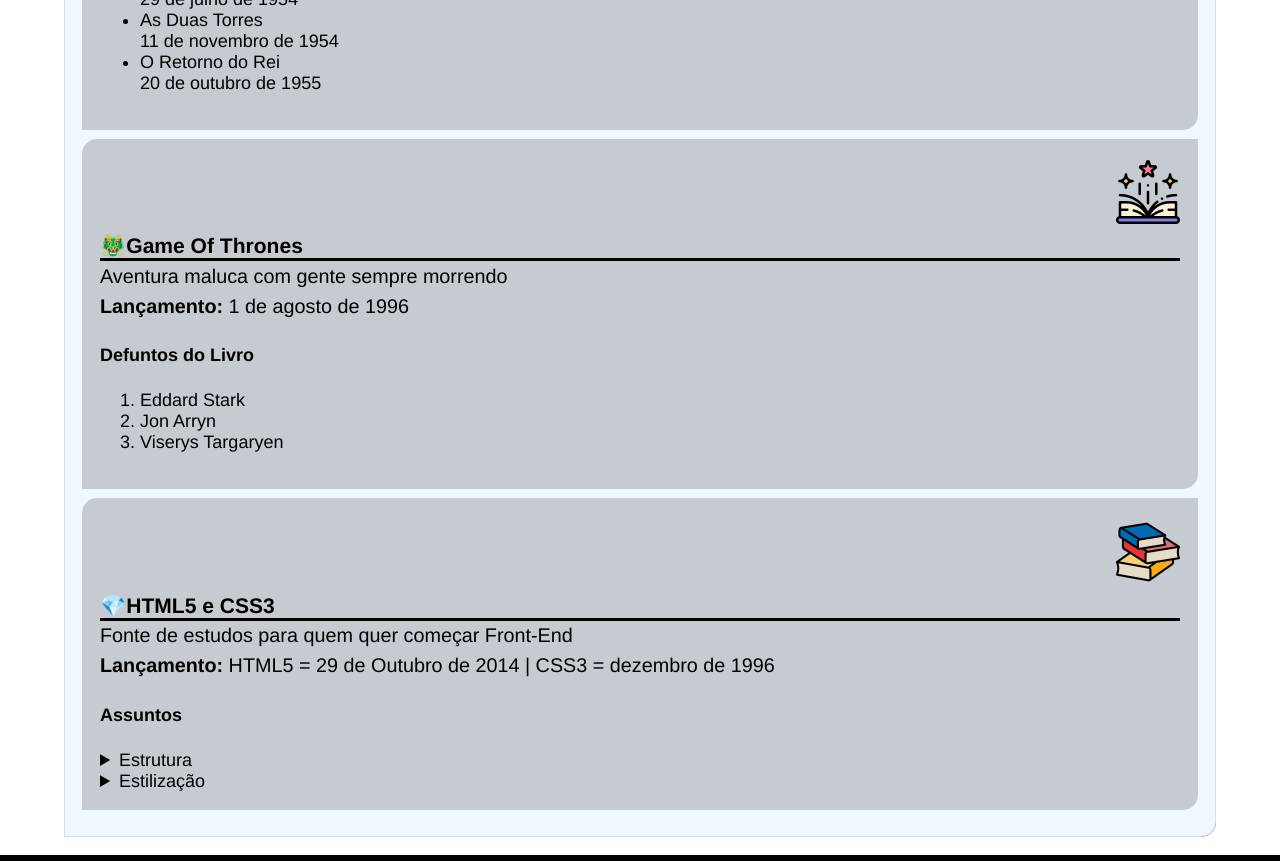
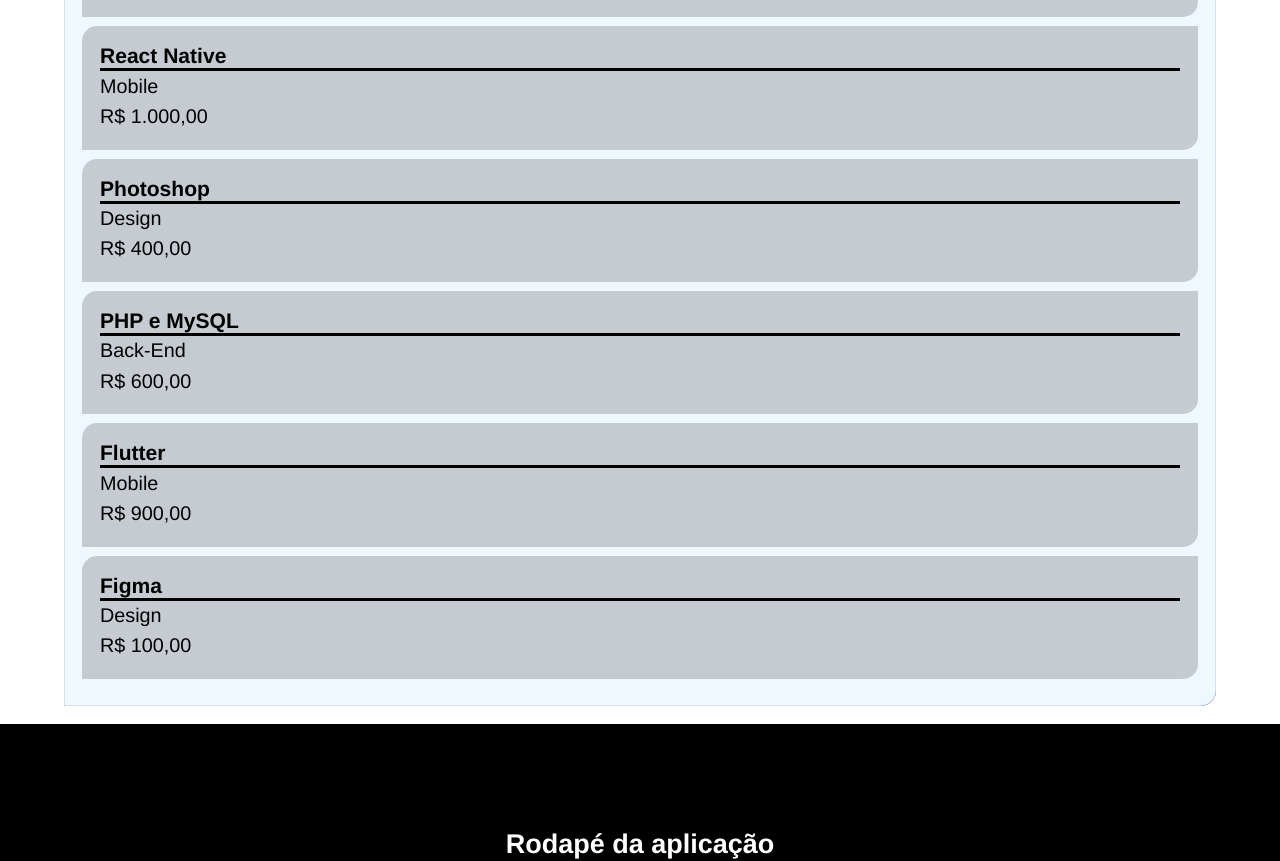
Before and after one commit to PhoenixFoxz/react-fundamentos, a React (Vite) app: page / in a window 1280 px wide. Shown: the part 600-1461 px from the top of the page. Built offline with nearby package versions, Linux system fonts and the light colour scheme.

Commit message:
Desafio concluído

```diff
--- /dev/null
+++ b/modulos/cursos.js
@@ -0,0 +1,48 @@
+// modulos/cursos.js
+
+const cursos = [
+  {
+    id: 1,
+    titulo: "HTML5 e CSS3",
+    categoria: "Front-End",
+    preco: 500,
+  },
+  {
+    id: 2,
+    titulo: "JS e React",
+    categoria: "Front-End",
+    preco: 800,
+  },
+  {
+    id: 3,
+    titulo: "React Native",
+    categoria: "Mobile",
+    preco: 1000,
+  },
+  {
+    id: 4,
+    titulo: "Photoshop",
+    categoria: "Design",
+    preco: 400,
+  },
+  {
+    id: 5,
+    titulo: "PHP e MySQL",
+    categoria: "Back-End",
+    preco: 600,
+  },
+  {
+    id: 6,
+    titulo: "Flutter",
+    categoria: "Mobile",
+    preco: 900,
+  },
+  {
+    id: 7,
+    titulo: "Figma",
+    categoria: "Design",
+    preco: 100,
+  },
+];
+
+export default cursos;
--- a/src/components/Artigo.jsx
+++ b/src/components/Artigo.jsx
@@ -1,21 +1,16 @@
 import { StyledArtigo } from "../styles/styles.js";
 
 // Definindo props para o componente (parâmetros)
-function Artigo({ imagem, icone, titulo, descricao, data, children }) {
+function Artigo({ titulo, descricao, preco }) {
+  const precoFormatado = preco.toLocaleString("pt-br", {
+    style: "currency",
+    currency: "BRL",
+  });
   return (
     <StyledArtigo>
-      <p className="centralizar">
-        <img src={imagem} alt="" />
-      </p>
-      <h3>
-        <span>{icone}</span>
-        {titulo}
-      </h3>
+      <h3>{titulo}</h3>
       <p>{descricao}</p>
-      <p>
-        <b>Lançamento:</b> <time>{data}</time>
-      </p>
-      {children}
+      <p>{precoFormatado}</p>
     </StyledArtigo>
   );
 }
--- a/src/components/Conteudo.jsx
+++ b/src/components/Conteudo.jsx
@@ -1,17 +1,8 @@
 import { StyledConteudo } from "../styles/styles.js";
+import cursos from "../../modulos/cursos.js";
 import Artigo from "./Artigo";
 
-// Importando os assets de imagem
-import imagem1 from "../assets/abra-o-livro.png";
-import imagem2 from "../assets/livro-magico.png";
-import imagem3 from "../assets/pilha-de-livros.png";
-
 function Conteudo() {
-  const lancamento = [
-    "29 de julho de 1954",
-    "1 de agosto de 1996",
-    "HTML5 = 29 de Outubro de 2014 | CSS3 = dezembro de 1996",
-  ];
   return (
     <StyledConteudo>
       <h2>Conteúdo da aplicação</h2>
@@ -29,63 +20,18 @@ function Conteudo() {
         voluptate et numquam excepturi porro sit ipsam quae. Eveniet, officiis
         facilis?
       </p>
-      {/* Reaproveitamento de Componentes */}
-      <Artigo
-        imagem={imagem1}
-        icone="🏹"
-        titulo="Senhor dois Anéis"
-        descricao="Livro criado por Tokien"
-        data={lancamento[0]}
-      >
-        <h4></h4>
-        <ul>
-          <li>
-            A Sociedade do Anél <br />
-            29 de julho de 1954
-          </li>
-          <li>
-            As Duas Torres <br />
-            11 de novembro de 1954
-          </li>
-          <li>
-            O Retorno do Rei <br />
-            20 de outubro de 1955
-          </li>
-        </ul>
-      </Artigo>
-      <Artigo
-        imagem={imagem2}
-        icone="🐲"
-        titulo="Game Of Thrones"
-        descricao="Aventura maluca com gente sempre morrendo"
-        data={lancamento[1]}
-      >
-        <h4>Defuntos do Livro</h4>
-        <ol>
-          <li>Eddard Stark</li>
-          <li>Jon Arryn</li>
-          <li>Viserys Targaryen</li>
-        </ol>
-      </Artigo>
-      <Artigo
-        imagem={imagem3}
-        icone="💎"
-        titulo="HTML5 e CSS3"
-        descricao="Fonte de estudos para quem quer começar Front-End"
-        data={lancamento[2]}
-      >
-        <section>
-          <h4>Assuntos</h4>
-          <details>
-            <summary>Estrutura</summary>
-            <p>HTML5 para estruturar e etc...</p>
-          </details>
-          <details>
-            <summary>Estilização</summary>
-            <p>CSS3 para formatar e etc...</p>
-          </details>
-        </section>
-      </Artigo>
+      <div>
+        {cursos.map((curso) => {
+          return (
+            <Artigo
+              key={curso.id}
+              titulo={curso.titulo}
+              descricao={curso.categoria}
+              preco={curso.preco}
+            />
+          );
+        })}
+      </div>
     </StyledConteudo>
   );
 }
```
